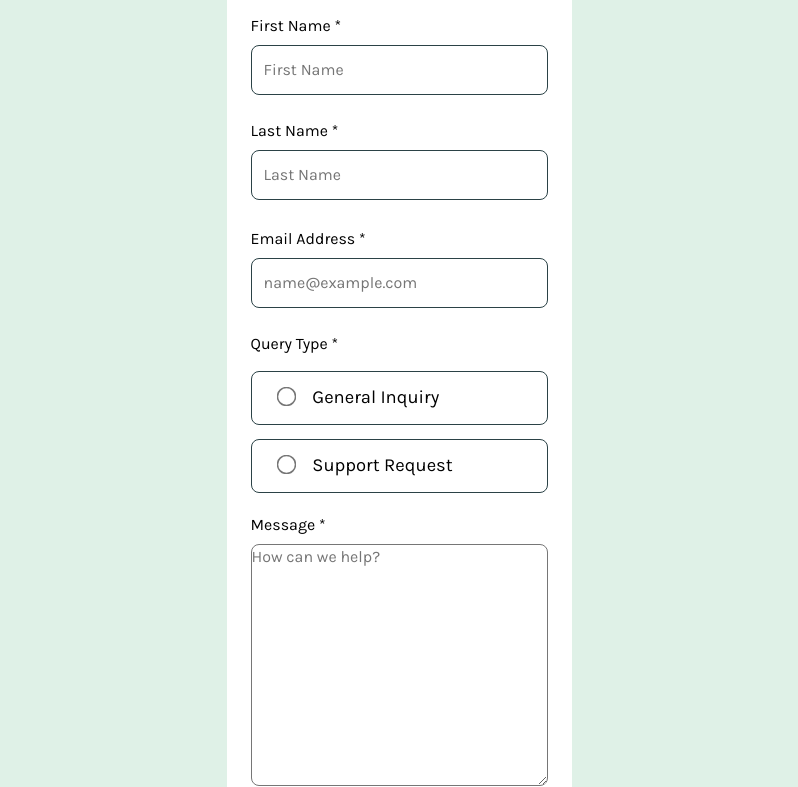
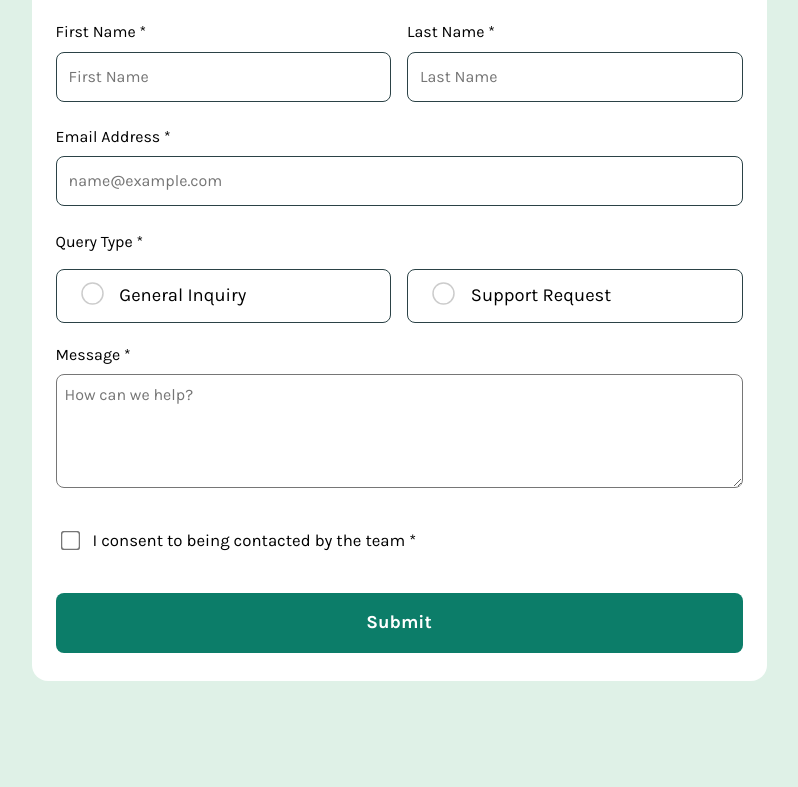
Before and after one commit to ioangheraszim/contact-form, a plain HTML site: page index.html in a window 1280 px wide. Shown: the part 109-896 px from the top of the page, without its empty margins (241-1039 px from the left). After the commit the page ends 800 px from the top, so only its background shows below. Drawn offline with Linux system fonts and the light colour scheme.

Commit message:
feat: Finalised desktop styling

```diff
--- a/index.html
+++ b/index.html
@@ -76,6 +76,7 @@
           <legend class="form__legend">
             Query Type <span class="form__required name-important">*</span>
           </legend>
+          <div></div>
           <div class="form__query">
             <input
               class="form__radio-input"
@@ -101,10 +102,10 @@
               Support Request
             </label>
           </div>
-          <span class="form__error" aria-live="polite">
-            Please select a query type
-          </span>
         </fieldset>
+        <span class="form__error" aria-live="polite">
+          Please select a query type
+        </span>
         <!-- Message -->
         <div class="form__message">
           <label class="form__label" for="message">
@@ -114,8 +115,8 @@
             class="form__textarea"
             id="message"
             name="message"
-            cols="30"
-            rows="10"
+            cols="5"
+            rows="4"
             required
             aria-describedby="message-error"
             placeholder="How can we help?"
@@ -139,9 +140,8 @@
               <span class="form__required name-important">*</span>
             </label>
           </div>
-
           <span class="form__error" aria-live="polite">
-            Please provide consent to proceed
+            To submit this form, please consent to being contacted
           </span>
         </div>
         <!-- Submit -->
--- a/style.css
+++ b/style.css
@@ -137,6 +137,12 @@ h6 {
   padding: 0.75rem;
   border-radius: 0.5rem;
   border: 1px solid var(--grey-900);
+  cursor: pointer;
+}
+
+.form__input:focus {
+  border: 1px solid var(--green-600);
+  outline: 1px solid var(--green-600);
 }
 
 /* Error message */
@@ -164,13 +170,48 @@ h6 {
   padding: 0.75rem;
 }
 
+.form__query:has(.form__radio-input:checked) {
+  background-color: var(--green-200);
+}
+
 .form__radio-input {
   transform: scale(1.5);
   margin: 0 1rem;
+  cursor: pointer;
+  appearance: none;
+  width: 15px;
+  height: 15px;
+  border: 1px solid #ccc;
+  border-radius: 50%;
+  background-color: #fff;
+  transition: background-color 0.2s, border-color 0.2s;
+  accent-color: var(--green-200);
 }
 
+.form__radio-input:checked {
+  background-color: var(--grey-200);
+  border: 2px solid var(--green-600);
+}
+
+.form__radio-input:checked::after {
+  content: "";
+  position: absolute;
+  top: 2px;
+  left: 2px;
+  right: 2px;
+  bottom: 2px;
+  background-color: var(--green-600);
+  border-radius: 50%;
+}
+
+/* Labels */
 .form__radio-label {
   font-size: 1.15rem;
+  cursor: pointer;
+}
+
+.form__input--error {
+  border: 1px solid var(--red);
 }
 
 /* Form Message */
@@ -180,6 +221,12 @@ h6 {
 
 .form__textarea {
   border-radius: 0.5rem;
+  padding: 0.5rem;
+}
+
+.form__textarea:focus {
+  border: 1px solid var(--green-600);
+  outline: 1px solid var(--green-600);
 }
 
 /*  Consent Check box */
@@ -198,10 +245,13 @@ h6 {
 .form__checkbox {
   transform: scale(1.5);
   margin: 0 1rem 0 0.5rem;
+  cursor: pointer;
+  accent-color: var(--green-600);
 }
 
 .form__checkbox-label {
   font-size: 1.05rem;
+  cursor: pointer;
 }
 
 /* Submit button */
@@ -217,4 +267,71 @@ h6 {
   font-weight: 700;
   font-size: 1.15rem;
   margin: 0.75rem 0;
+  cursor: pointer;
 }
+
+.form__submit:focus-visible {
+  border: 2px solid var(--grey-900);
+}
+
+@media (min-width: 768px) {
+  body {
+    display: flex;
+    align-items: center;
+    height: 100vh;
+  }
+
+  .container {
+    width: min(100% - 1rem, 735px);
+    margin: 0 auto;
+  }
+
+  .title {
+    padding: 1rem;
+  }
+
+  /* Names */
+
+  .form__names {
+    display: flex;
+    flex-direction: row;
+    align-items: center;
+    gap: 1rem;
+    margin: 1rem 0;
+  }
+
+  .form__name {
+    padding: 0;
+    margin: 0;
+    width: 50%;
+  }
+
+  .form__name:last-child {
+    margin: 0rem 0 0 0;
+  }
+
+  /* Radio buttons */
+  .form__radio {
+    display: flex;
+    align-items: center;
+    flex-direction: row;
+  }
+
+  .form__query {
+    width: 100%;
+    margin-right: 1rem;
+  }
+
+  .form__query:last-child {
+    margin: 0;
+  }
+
+  /* Message */
+
+  /* Consent */
+  .form__consent {
+    display: flex;
+    align-items: start;
+    flex-direction: column;
+  }
+}
```
Also changed, not shown: 1 other file.
